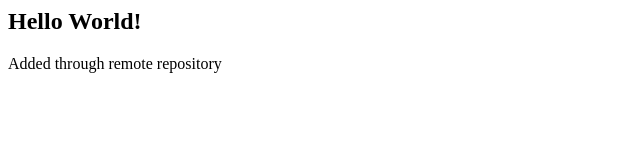
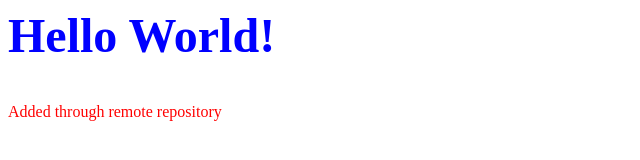
Before and after one commit to rajkiranmeda/SshRemoteRepo, a plain HTML site: page index.html in a window 1280 px wide. Shown: the whole page, without its empty margins (0-640 px from the left). Drawn offline with Linux system fonts and the light colour scheme.

Commit message:
added css styles

```diff
--- a/index.html
+++ b/index.html
@@ -1,8 +1,12 @@
 <html>
 	<!-- Please use css style tags-->
 	<head>
+		<style>
+                        h2{color:blue; font-size:300%}
+			p{color:red}
+		</style>
 	</head>
-	<body>
+	<bodyii>
 		<h2>Hello World!</h2>
 		<p> Added through remote repository </p>
 	</body>
```
